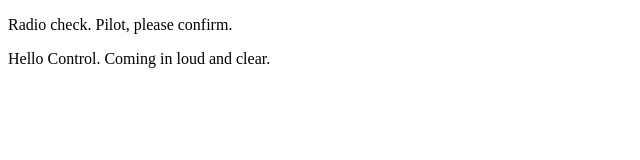
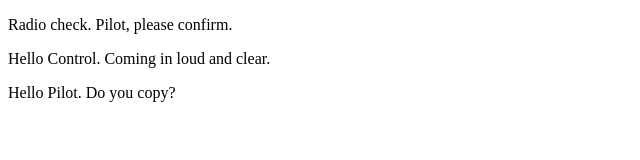
Before and after one commit to rhondamays/communication-log, a plain HTML site: page index.html in a window 1280 px wide. Shown: the whole page, without its empty margins (0-640 px from the left). Drawn offline with Linux system fonts and the light colour scheme.

Commit message:
added test text

```diff
--- a/index.html
+++ b/index.html
@@ -3,5 +3,6 @@
     <body>
         <p>Radio check. Pilot, please confirm.</p>
         <p>Hello Control. Coming in loud and clear.</p>
+        <p>Hello Pilot. Do you copy?</p>
     </body>
 </html>
```
